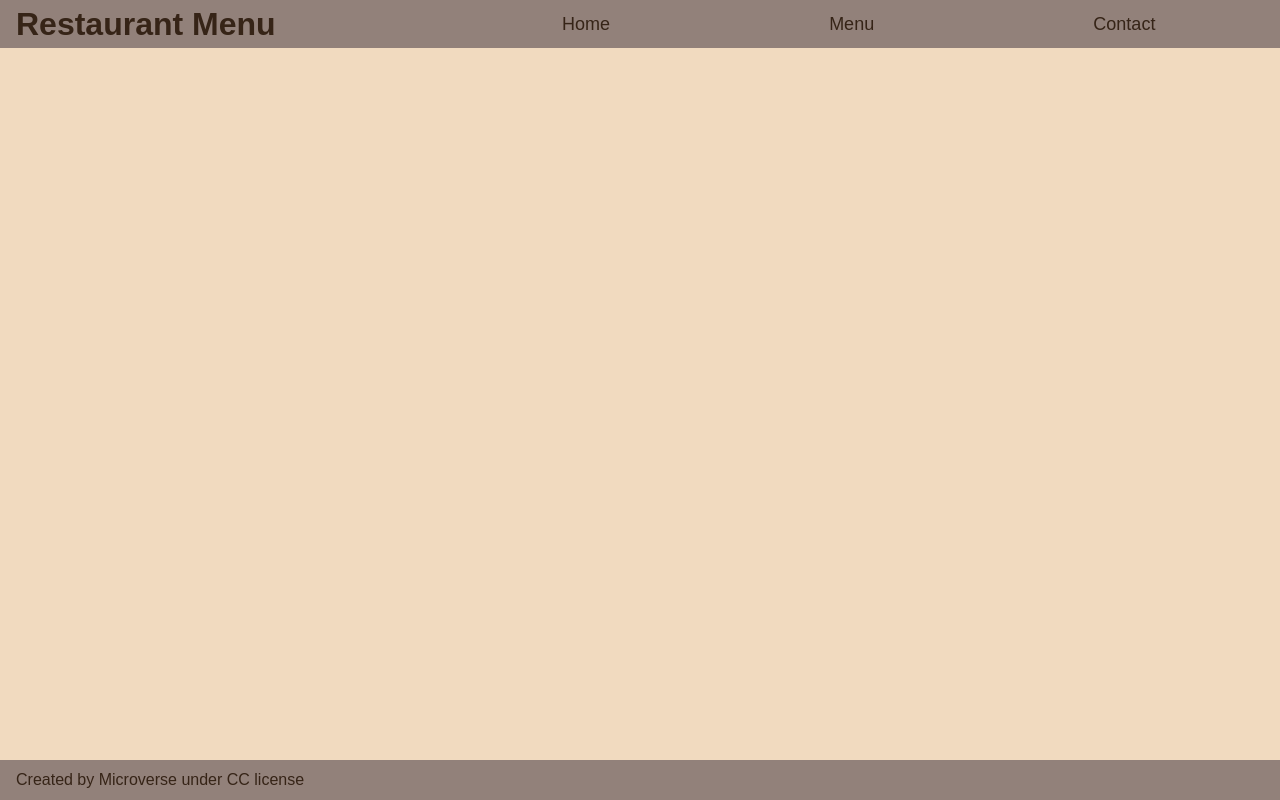
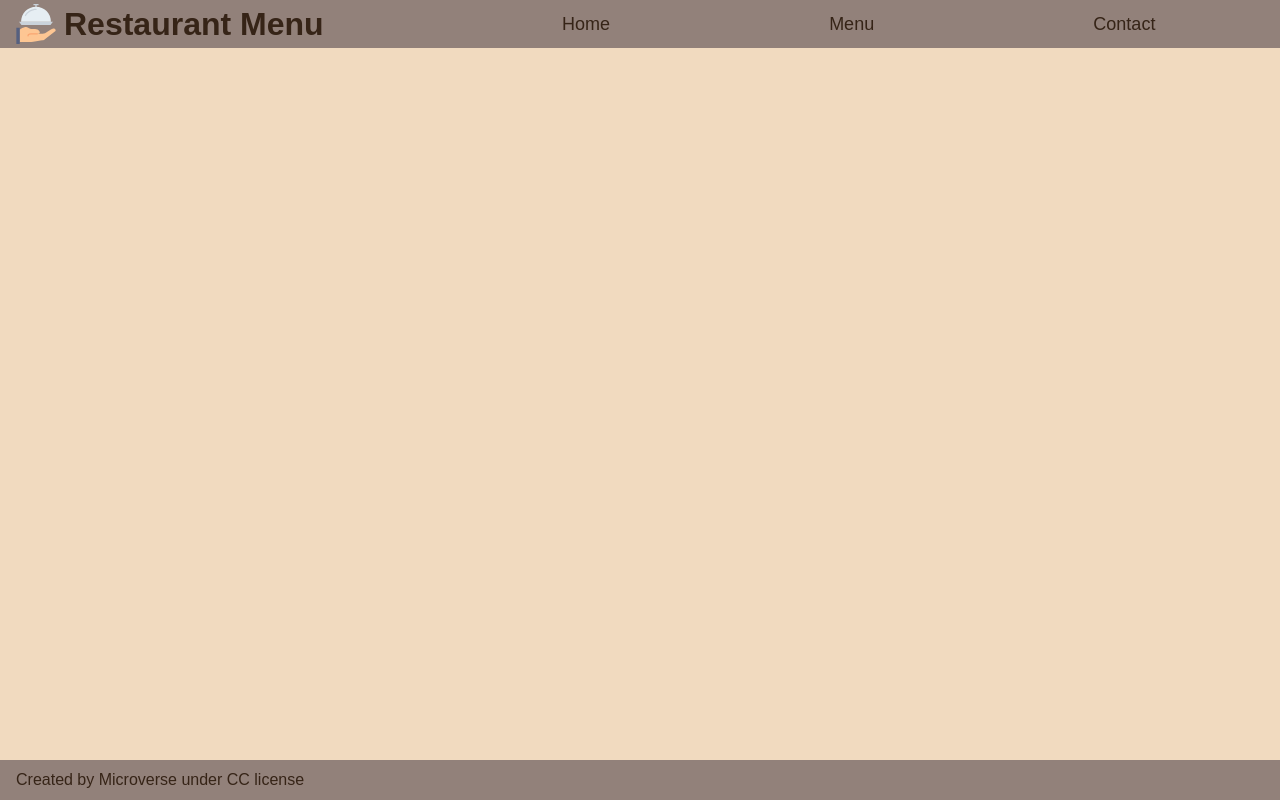
Before and after one commit to medaminedev66/javascript-capstone, a website built with webpack: page src/index.html in a window 1280 px wide. Built offline with nearby package versions, Linux system fonts and the light colour scheme.

Commit message:
Add a logo to the header

```diff
--- a/package.json
+++ b/package.json
@@ -22,6 +22,7 @@
   "homepage": "https://github.com/medaminedev66/javascript-capstone#readme",
   "devDependencies": {
     "css-loader": "^6.2.0",
+    "html-loader": "^2.1.2",
     "html-webpack-plugin": "^5.3.2",
     "style-loader": "^3.2.1",
     "webpack": "^5.52.0",
--- a/src/index.html
+++ b/src/index.html
@@ -9,7 +9,11 @@
 <body>
 
     <header>
-        <h1>Restaurant Menu</h1>
+        <div class="logo">
+            <img src="./img/meal.svg" alt="meal">
+            <h1>Restaurant Menu</h1>
+        </div>
+
         <nav>
             <ul>
                 <li><a href="#">Home</a></li>
--- a/src/index.js
+++ b/src/index.js
@@ -1 +1,2 @@
+import './index.html';
 import './style.css';
--- a/src/style.css
+++ b/src/style.css
@@ -19,13 +19,21 @@ header {
   color: #362417;
 }
 
-header h1 {
+.logo {
+  display: flex;
   flex: 1;
   padding-left: 1rem;
+  align-items: center;
+}
+
+.logo img {
+  margin-right: 0.5rem;
+  width: 40px;
+  height: 40px;
 }
 
 header nav {
-    flex: 2;
+  flex: 2;
 }
 
 header nav ul {
--- a/webpack.config.js
+++ b/webpack.config.js
@@ -24,6 +24,14 @@ module.exports = {
         test: /\.css$/i,
         use: ['style-loader', 'css-loader'],
       },
+      {
+        test: /\.(png|svg|jpg|jpeg|gif)$/i,
+        type: 'asset/resource',
+      },
+      {
+        test: /\.html$/i,
+        loader: 'html-loader',
+      },
     ],
   },
 };
```
Also changed, not shown: dist/c2c3d7795cdaf9e06477.svg (added), dist/index.html, dist/main.js, src/img/meal.svg (added), 1 other file.
